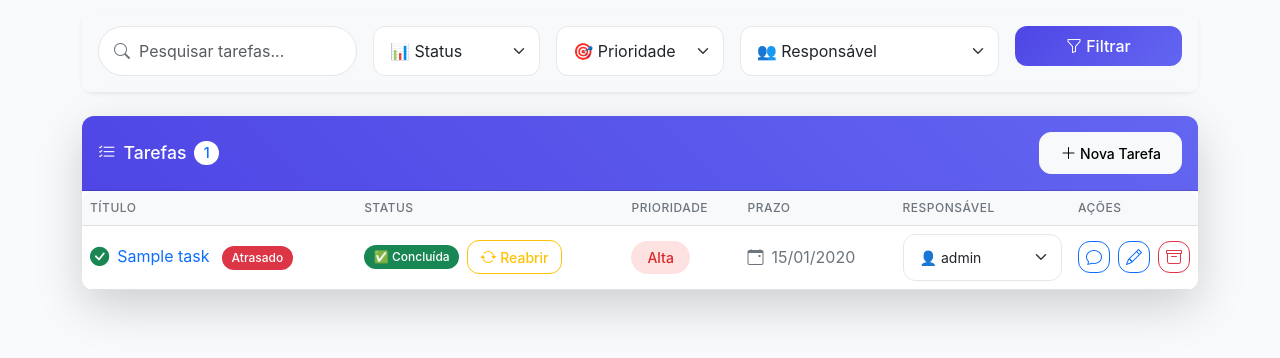
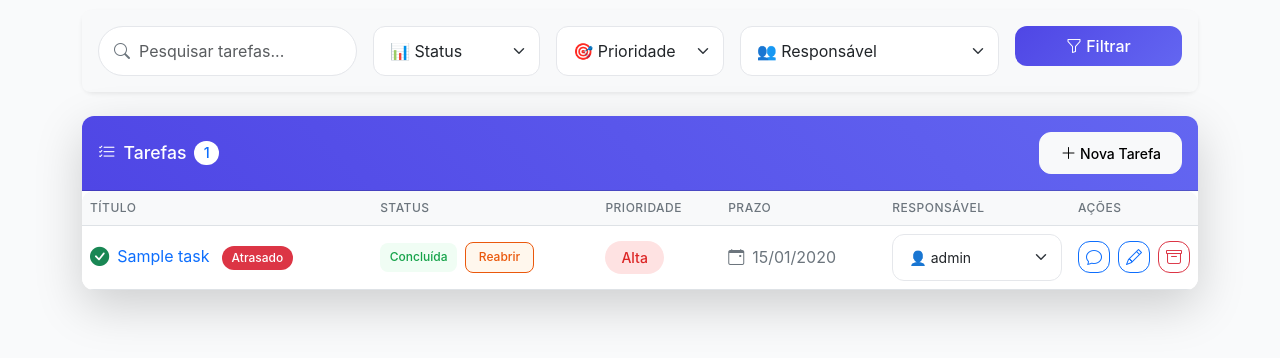
Before and after one commit to Van-Souza/Blogs-Tasks, a Flask app: page / in a window 1280 px wide. Shown: the part 226-584 px from the top of the page. Run offline with Flask 3, Linux system fonts and the light colour scheme; the visitor is signed in with stand-in values (Sample User, id 1); tables that the repository leaves empty hold one stand-in row (values such as "Sample post"); some libraries are stand-ins or nearby versions.

Commit message:
Melhoria no design: Refinamento dos badges de status e botões de ação na lista de tarefas

```diff
--- a/templates/index.html
+++ b/templates/index.html
@@ -184,57 +184,61 @@
                         </div>
                     </td>
                     <td>
-                        <div class="d-flex align-items-center gap-2">
+                        <div class="status-wrapper">
                             {% if task.status == 'pending' %}
-                                <span class="badge bg-secondary">⏳ Pendente</span>
+                                <div class="status-pill pending">
+                                    <span>Pendente</span>
+                                </div>
                                 {% if task.assigned_to == session.user_id %}
-                                    <button class="btn btn-sm btn-outline-warning"
+                                    <button class="action-button start"
                                             onclick="updateTaskStatus({{ task.id }}, 'in_progress')"
                                             title="Iniciar trabalho na tarefa">
-                                        <i class="bi bi-play-fill"></i> Iniciar
+                                        Iniciar
                                     </button>
                                 {% endif %}
 
                             {% elif task.status == 'in_progress' %}
-                                <span class="badge bg-warning">🔄 Em Andamento</span>
+                                <div class="status-pill in-progress">
+                                    <span>Em Andamento</span>
+                                </div>
                                 {% if task.assigned_to == session.user_id %}
-                                    <button class="btn btn-sm btn-outline-info"
+                                    <button class="action-button review"
                                             onclick="updateTaskStatus({{ task.id }}, 'waiting_approval')"
                                             title="Enviar para revisão">
-                                        <i class="bi bi-send"></i> Enviar para Revisão
+                                        Enviar
                                     </button>
                                 {% endif %}
 
                             {% elif task.status == 'waiting_approval' %}
-                                <div class="d-flex align-items-center gap-2">
-                                    <span class="badge bg-info">⌛ Aguardando Revisão</span>
+                                <div class="status-pill waiting">
+                                    <span>Aguardando Revisão</span>
+                                </div>
                                 {% if session.role == 'admin' %}
-                                        <div class="approval-actions">
-                                            <button class="btn btn-sm btn-outline-success"
+                                    <div class="approval-buttons">
+                                        <button class="action-button approve"
                                                 onclick="updateTaskStatus({{ task.id }}, 'completed')"
                                                 title="Aprovar tarefa">
-                                                <i class="bi bi-check-lg"></i> Aprovar
+                                            Aprovar
                                         </button>
-                                            <button class="btn btn-sm btn-outline-danger"
+                                        <button class="action-button return"
                                                 onclick="updateTaskStatus({{ task.id }}, 'in_progress')"
                                                 title="Retornar para revisão">
-                                                <i class="bi bi-arrow-return-left"></i> Retornar
+                                            Retornar
                                         </button>
                                     </div>
                                 {% endif %}
-                                </div>
 
                             {% elif task.status == 'completed' %}
-                                <div class="d-flex align-items-center gap-2">
-                                    <span class="badge bg-success">✅ Concluída</span>
+                                <div class="status-pill completed">
+                                    <span>Concluída</span>
+                                </div>
                                 {% if session.role == 'admin' %}
-                                        <button class="btn btn-sm btn-outline-warning"
+                                    <button class="action-button reopen"
                                             onclick="updateTaskStatus({{ task.id }}, 'pending')"
                                             title="Retornar para pendente">
-                                            <i class="bi bi-arrow-repeat"></i> Reabrir
+                                        Reabrir
                                     </button>
                                 {% endif %}
-                                </div>
                             {% endif %}
                         </div>
                     </td>
@@ -930,5 +934,123 @@ socket.on('notification', function(data) {
     font-size: 0.75rem;
     letter-spacing: 0.5px;
 }
+
+/* Status Styles */
+.status-wrapper {
+    display: flex;
+    align-items: center;
+    gap: 0.5rem;
+}
+
+.status-pill {
+    padding: 0.35rem 0.6rem;
+    border-radius: 0.5rem;
+    font-size: 0.75rem;
+    font-weight: 500;
+    white-space: nowrap;
+}
+
+/* Botões de aprovação lado a lado */
+.approval-buttons {
+    display: inline-flex;
+    gap: 0.4rem;
+    margin-left: 0.2rem;
+}
+
+/* Cores dos status */
+.status-pill.pending {
+    background-color: #f3f4f6;
+    color: #6b7280;
+}
+
+.status-pill.in-progress {
+    background-color: #fff7ed;
+    color: #ea580c;
+}
+
+.status-pill.waiting {
+    background-color: #eff6ff;
+    color: #2563eb;
+}
+
+.status-pill.completed {
+    background-color: #f0fdf4;
+    color: #16a34a;
+}
+
+/* Adicionar ao CSS existente */
+.action-button {
+    display: inline-flex;
+    align-items: center;
+    gap: 0.4rem;
+    padding: 0.35rem 0.8rem;
+    border-radius: 0.5rem;
+    font-size: 0.75rem;
+    font-weight: 500;
+    border: 1px solid;
+    transition: all 0.2s;
+    cursor: pointer;
+}
+
+/* Botão Iniciar */
+.action-button.start {
+    color: #ea580c;
+    border-color: #ea580c;
+    background-color: #fff7ed;
+}
+.action-button.start:hover {
+    background-color: #ea580c;
+    color: white;
+}
+
+/* Botão Enviar para Revisão */
+.action-button.review {
+    color: #2563eb;
+    border-color: #2563eb;
+    background-color: #eff6ff;
+}
+.action-button.review:hover {
+    background-color: #2563eb;
+    color: white;
+}
+
+/* Botão Aprovar */
+.action-button.approve {
+    color: #16a34a;
+    border-color: #16a34a;
+    background-color: #f0fdf4;
+}
+.action-button.approve:hover {
+    background-color: #16a34a;
+    color: white;
+}
+
+/* Botão Retornar */
+.action-button.return {
+    color: #dc2626;
+    border-color: #dc2626;
+    background-color: #fef2f2;
+}
+.action-button.return:hover {
+    background-color: #dc2626;
+    color: white;
+}
+
+/* Botão Reabrir */
+.action-button.reopen {
+    color: #ea580c;
+    border-color: #ea580c;
+    background-color: #fff7ed;
+}
+.action-button.reopen:hover {
+    background-color: #ea580c;
+    color: white;
+}
+
+/* Efeito hover comum para todos os botões */
+.action-button:hover {
+    transform: translateY(-1px);
+    box-shadow: 0 2px 4px rgba(0, 0, 0, 0.05);
+}
 </style>
 {% endblock %}
```
Lines whose indentation alone changed are shown as unchanged.
